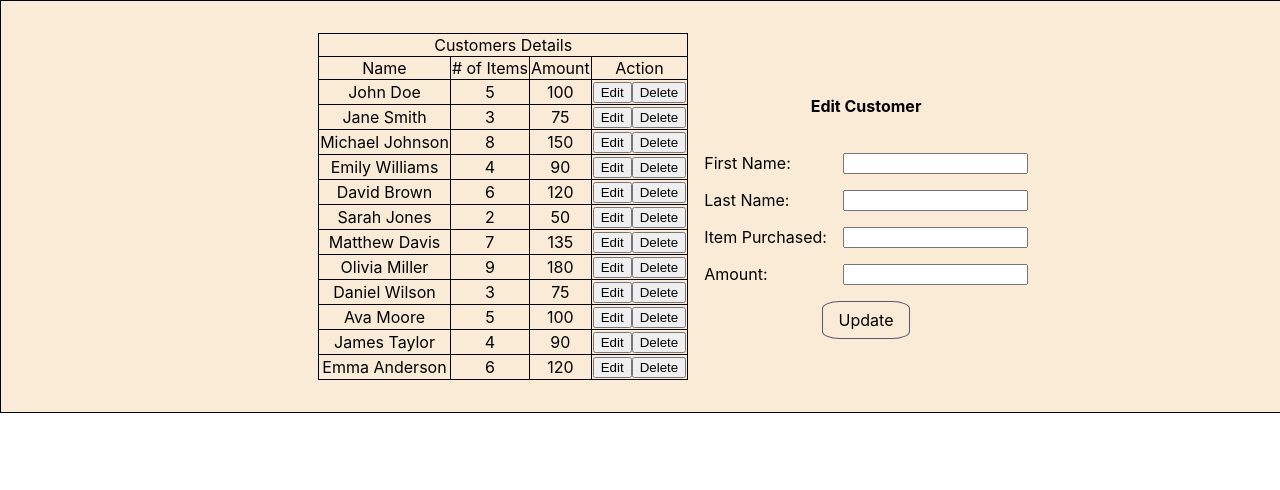
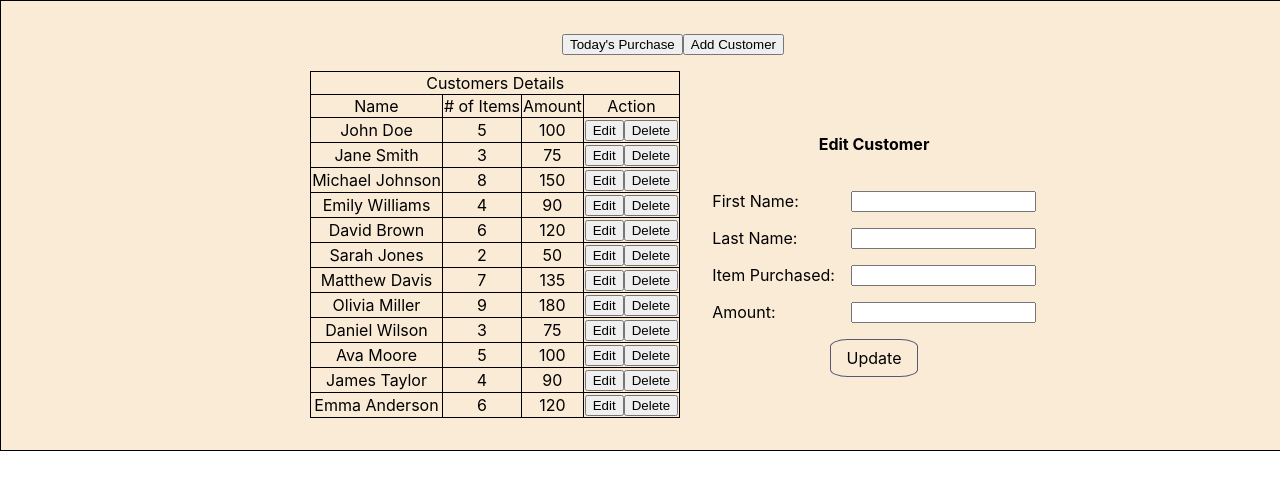
Before and after one commit to abbasmuttaqizaidi/dopplooker-shop-data, a React (Create React App) app: page / in a window 1280 px wide. Shown: the top 490 px of the page. Built offline with nearby package versions, Linux system fonts and the light colour scheme.

Commit message:
header component added

```diff
--- a/src/components/app/Index.jsx
+++ b/src/components/app/Index.jsx
@@ -1,10 +1,11 @@
-import { useReducer, useState } from 'react';
+import { useReducer } from 'react';
 import { AppCustomerList } from '../app-customer-list/Index';
 import { AppDetails } from '../app-details/Index';
 import '../styles.css/styles.css';
 import { CustomerData } from '../../mockdata/mockdata';
 import { ShopManagementSystemContext } from '../context';
 import { appReducer } from '../context/reducer';
+import { Header } from '../header';
 
 
 export const ShopManagementSystem = () => {
@@ -18,8 +19,13 @@ export const ShopManagementSystem = () => {
             states, handleStates
         }}>
             <div className='shopMS__container'>
-                <AppCustomerList />
-                <AppDetails />
+                <div className="shopMS__header">
+                    <Header />
+                </div>
+                <div className="shopMS__body">
+                    <AppCustomerList />
+                    <AppDetails />
+                </div>
             </div>
         </ShopManagementSystemContext.Provider>
     )
--- /dev/null
+++ b/src/components/header/index.jsx
@@ -0,0 +1,14 @@
+
+import { useState } from 'react';
+import './styles.css';
+export const Header = () => {
+
+    return (
+        <div className="header__container">
+            <button>Today's Purchase</button>
+            <button onClick={() => {
+
+            }}>Add Customer</button>
+        </div>
+    )
+}
--- a/src/components/styles.css/styles.css
+++ b/src/components/styles.css/styles.css
@@ -8,12 +8,18 @@
     margin: 0 auto;
     background-color: antiquewhite;
     display: flex;
-    flex-direction: row;
+    flex-direction: column;
     justify-content: center;
     align-items: center;
     border: 1px solid black;
     gap: 1rem;
     padding: 2rem;
+}
+
+.shopMS__body {
+    display: flex;
+    flex-direction: row;
+    gap: 2rem;
 }
 
 .appcustomerlist__container table,
```
Also changed, not shown: src/components/header/styles.css (added).
